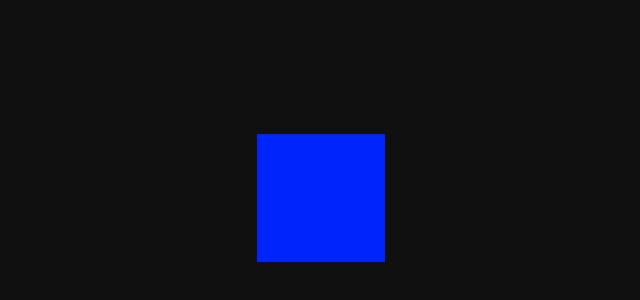
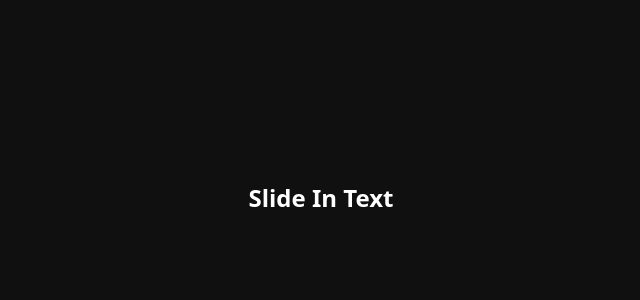
Before and after one commit to Tamalckb531/Learning-Motion, a Next.js app in the folder demos/: page / in a window 1280 px wide. Shown: the part 202-502 px from the top of the page, without its empty margins (319-959 px from the left). Built offline with nearby package versions, Linux system fonts and the light colour scheme.

Commit message:
Keyframe -> add sliding text animation

```diff
--- a/demos/src/app/page.tsx
+++ b/demos/src/app/page.tsx
@@ -11,9 +11,9 @@ export default function Home() {
     <div className="">
       {/* <AnimatedBg /> */}
       {/* <BouncingBall /> */}
-      <ColorChangeSqr />
+      {/* <ColorChangeSqr /> */}
       {/* <PulsatingBtn /> */}
-      {/* <SlidingText /> */}
+      <SlidingText />
       {/* <WaveEffect /> */}
       {/* <ZigZagAnim /> */}
     </div>
--- a/demos/src/projects/keyframes/SlidingText.tsx
+++ b/demos/src/projects/keyframes/SlidingText.tsx
@@ -1,7 +1,17 @@
 import React from "react";
+import * as motion from "motion/react-client";
 
 const SlidingText = () => {
-  return <div>SlidingText</div>;
+  return (
+    <motion.h1
+      className=" text-2xl font-bold text-white"
+      initial={{ x: "-100%" }}
+      animate={{ x: 0 }}
+      transition={{ duration: 1 }}
+    >
+      Slide In Text
+    </motion.h1>
+  );
 };
 
 export default SlidingText;
```
